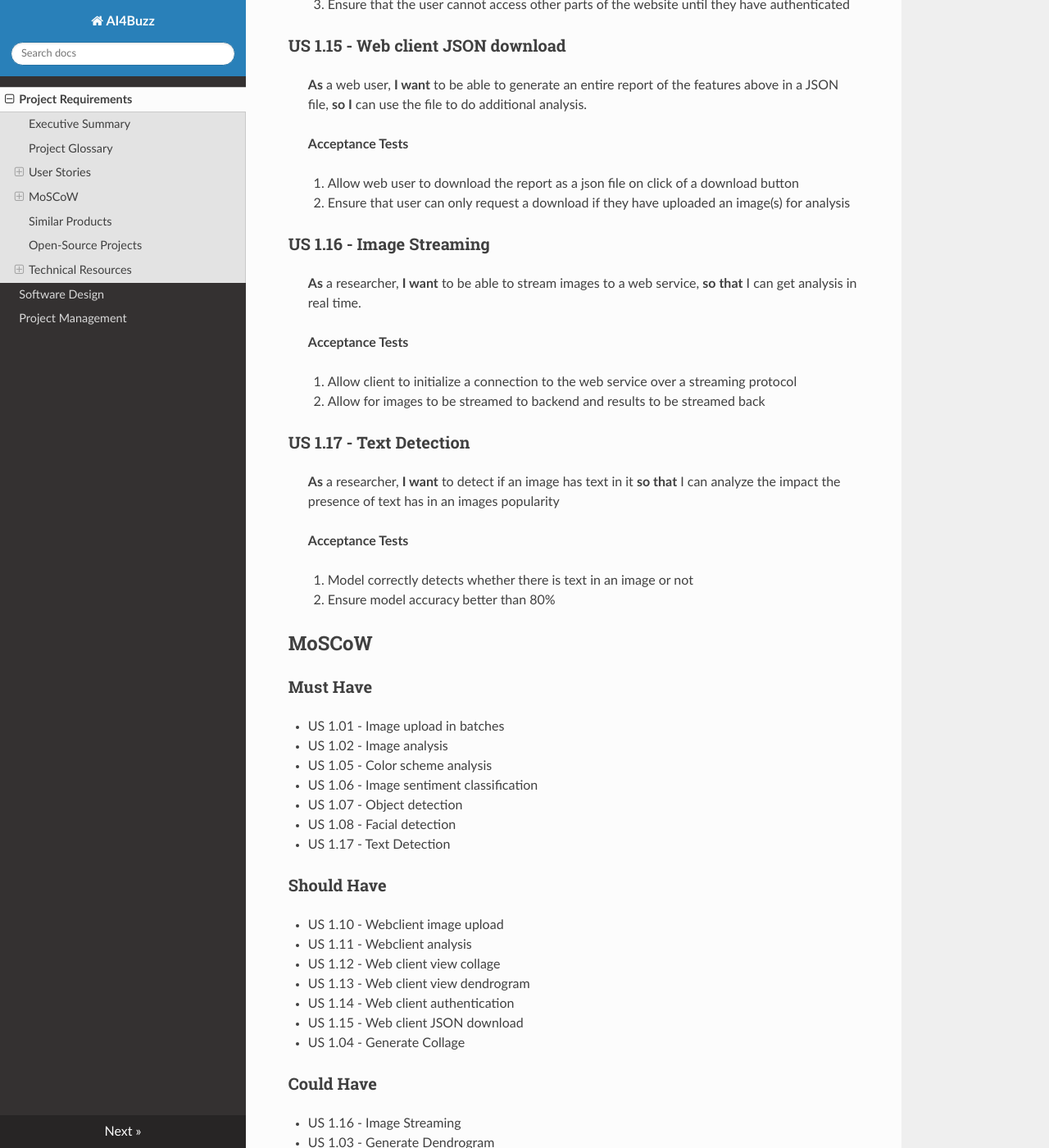
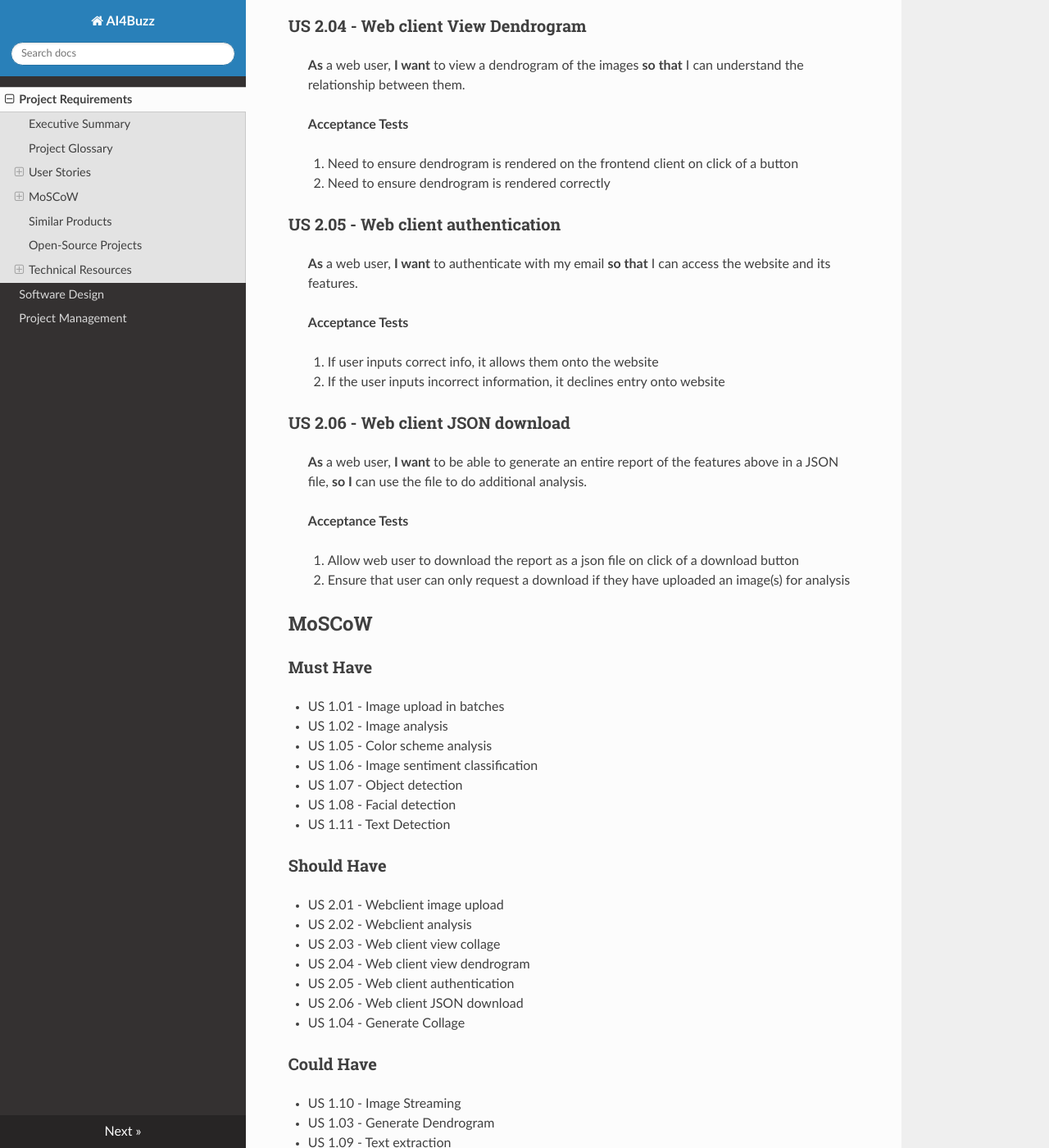
Before and after one commit to UAlberta-CMPUT401/ai4buzz, an MkDocs documentation site: the page built from docs/docs/index.md, in a window 1280 px wide and 1400 px high, scrolled down 4370 px. Shown: the whole window at 82% size. Built offline with MkDocs 1.6.1, drawn with Linux system fonts in a browser that asks for light colours; nearby versions of some CDN libraries; some of the changed text lies outside the part shown.

Commit message:
Update index.md
updated user stories with TA feedback

```diff
--- a/docs/docs/index.md
+++ b/docs/docs/index.md
@@ -55,7 +55,7 @@
 
 ### US 1.05 - Colour scheme analysis
 
-> **As** a user, **I want** to get the colour scheme analysis of an image **so that** I can know how color affects popularity of an image.
+> **As** a researcher, **I want** to get the colour scheme analysis of an image **so that** I can know how color affects popularity of an image.
 
 > **Acceptance Tests**
 
@@ -83,7 +83,7 @@
 
 ### US 1.08 - Facial Detection
 
-> **As** a user, **I want** to be able to know the number of faces detected in a photo **so that** I can know how the number of people affects popularity.
+> **As** a researcher, **I want** to be able to know the number of faces detected in a photo **so that** I can know how the number of people affects popularity.
 
 > **Acceptance Tests**
 
@@ -100,7 +100,25 @@
 > 1. Extracts text from an image
 > 2. Need to ensure 80-90% accuracy
 
-### US 1.10 - Web client upload
+### US 1.10 - Image Streaming
+
+> **As** a researcher, **I want** to be able to stream images to a web service, **so that** I can get analysis in real time.
+
+> **Acceptance Tests**
+
+> 1. Allow client to initialize a connection to the web service over a streaming protocol
+> 2. Allow for images to be streamed to backend and results to be streamed back
+
+### US 1.11 - Text Detection
+
+> **As** a researcher, **I want** to detect if an image has text in it **so that** I can analyze the impact the presence of text has in an images popularity
+
+> **Acceptance Tests**
+
+> 1. Model correctly detects whether there is text in an image or not
+> 2. Ensure model accuracy better than 80%
+
+### US 2.01 - Web client upload
 
 > **As** a web user, **I want** to upload one or many images, **so that** the images can be analyzed
 
@@ -109,7 +127,7 @@
 > 1. Allow user to select images by selecting a single image or directory of images from their local machine to upload
 > 2. Ensure that image(s) are uploaded as base 64 strings
 
-### US 1.11 - Web client analysis
+### US 2.02 - Web client analysis
 
 > **As** a web user, **I want** to view the results of the analysis, **so that** I can see the features about an image to gain understanding about it.
 
@@ -118,7 +136,7 @@
 > 1. List the results of the analysis beside the image(s) that were uploaded
 > 2. Allow user to browse through the uploaded images and their results by scrolling through or clicking through the images
 
-### US 1.12 - Web client view collage
+### US 2.03 - Web client view collage
 
 > **As** a web user, **I want** to view a collage of the images **so that** I can do aggregate analysis.
 
@@ -127,7 +145,7 @@
 > 1. Ensure that collage renders properly on the frontend client
 > 2. On clicking a button, the collage should render
 
-### US 1.13 - Web client View Dendrogram
+### US 2.04 - Web client View Dendrogram
 
 > **As** a web user, **I want** to view a dendrogram of the images **so that** I can understand the relationship between them.
 
@@ -136,7 +154,7 @@
 > 1. Need to ensure dendrogram is rendered on the frontend client on click of a button
 > 2. Need to ensure dendrogram is rendered correctly
 
-### US 1.14 - Web client authentication
+### US 2.05 - Web client authentication
 
 > **As** a web user, **I want** to authenticate with my email **so that** I can access the website and its features.
 
@@ -144,9 +162,9 @@
 
 > 1. If user inputs correct info, it allows them onto the website
 > 2. If the user inputs incorrect information, it declines entry onto website
-> 3. Ensure that the user cannot access other parts of the website until they have authenticated
 
-### US 1.15 - Web client JSON download
+
+### US 2.06 - Web client JSON download
 
 > **As** a web user, **I want** to be able to generate an entire report of the features above in a JSON file, **so I** can use the file to do additional analysis.
 
@@ -155,23 +173,7 @@
 > 1. Allow web user to download the report as a json file on click of a download button
 > 2. Ensure that user can only request a download if they have uploaded an image(s) for analysis
 
-### US 1.16 - Image Streaming
 
-> **As** a researcher, **I want** to be able to stream images to a web service, **so that** I can get analysis in real time.
-
-> **Acceptance Tests**
-
-> 1. Allow client to initialize a connection to the web service over a streaming protocol
-> 2. Allow for images to be streamed to backend and results to be streamed back
-
-### US 1.17 - Text Detection
-
-> **As** a researcher, **I want** to detect if an image has text in it **so that** I can analyze the impact the presence of text has in an images popularity
-
-> **Acceptance Tests**
-
-> 1. Model correctly detects whether there is text in an image or not
-> 2. Ensure model accuracy better than 80%
 
 ## MoSCoW
 
@@ -183,21 +185,21 @@
 - US 1.06 - Image sentiment classification
 - US 1.07 - Object detection
 - US 1.08 - Facial detection
-- US 1.17 - Text Detection
+- US 1.11 - Text Detection
 
 ### Should Have
 
-- US 1.10 - Webclient image upload
-- US 1.11 - Webclient analysis
-- US 1.12 - Web client view collage
-- US 1.13 - Web client view dendrogram
-- US 1.14 - Web client authentication
-- US 1.15 - Web client JSON download
+- US 2.01 - Webclient image upload
+- US 2.02 - Webclient analysis
+- US 2.03 - Web client view collage
+- US 2.04 - Web client view dendrogram
+- US 2.05 - Web client authentication
+- US 2.06 - Web client JSON download
 - US 1.04 - Generate Collage
 
 ### Could Have
 
-- US 1.16 - Image Streaming
+- US 1.10 - Image Streaming
 - US 1.03 - Generate Dendrogram
 - US 1.09 - Text extraction
 
```
